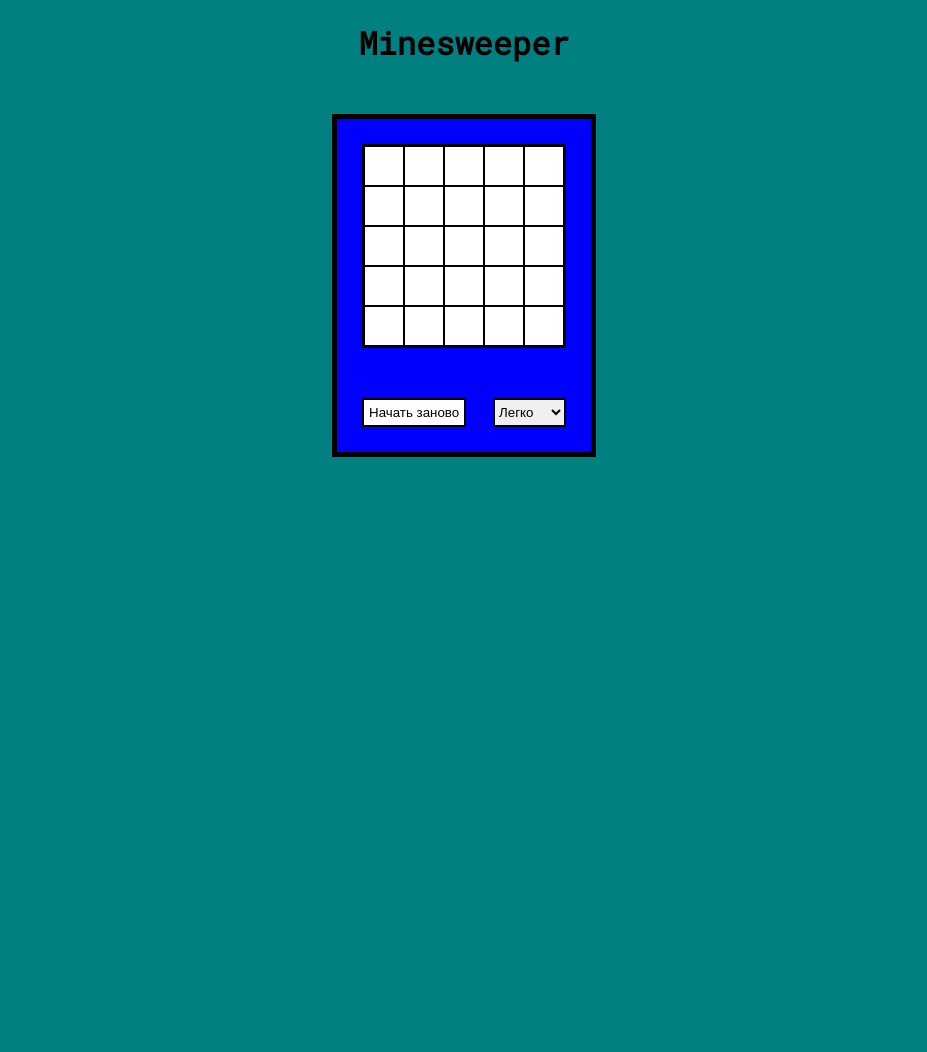
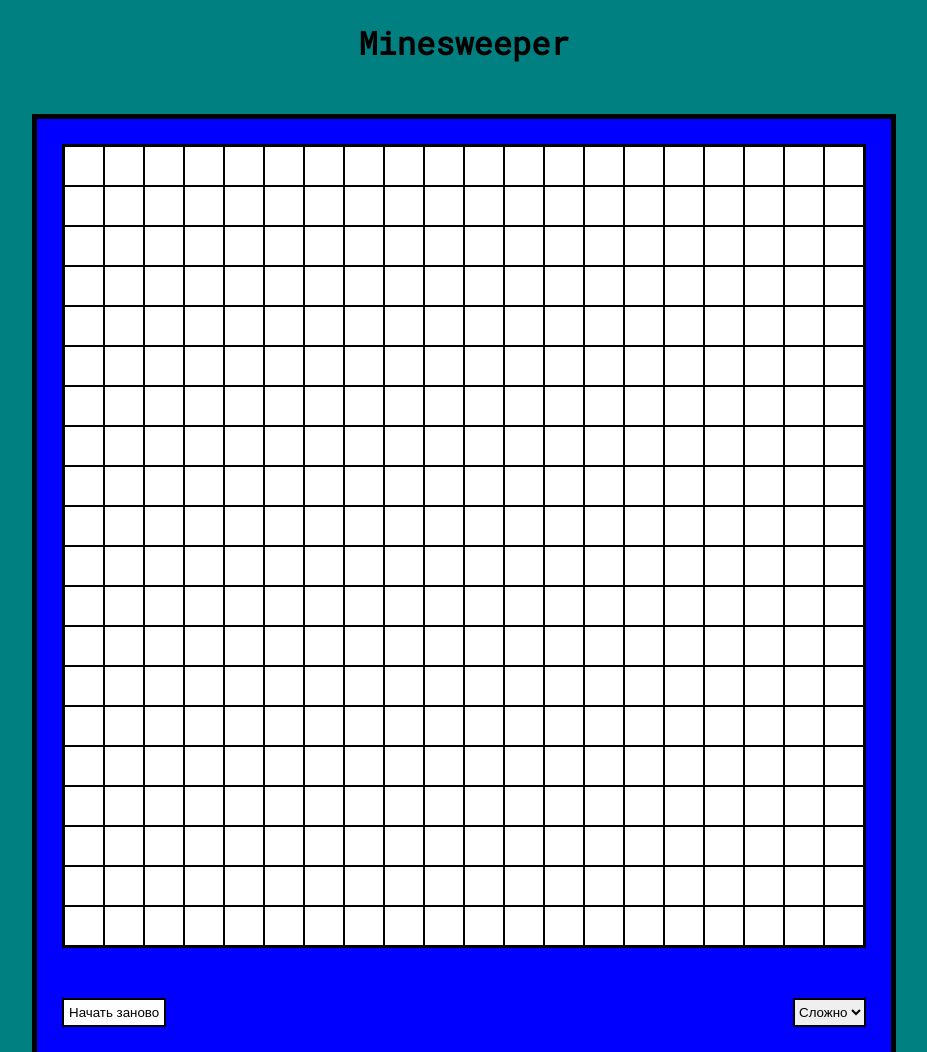
Before and after one commit to Kmsbismarckx/minesweeper, a plain HTML site: page index.html in a window 1280 px wide. Shown: the top 1052 px of the page, without its empty margins (176-1103 px from the left). Before the commit the page ends 800 px from the top, so only its background shows below. Drawn offline with Linux system fonts and the light colour scheme.

Commit message:
refactoring

```diff
--- a/index.html
+++ b/index.html
@@ -12,9 +12,9 @@
       <form class="settings" action="">
         <button class="reset" type="submit">Начать заново</button>
         <select class="level" name="level" id="">
-          <option value="5" selected>Легко</option>
+          <option value="5" >Легко</option>
           <option value="10">Средне</option>
-          <option value="20">Сложно</option>
+          <option value="20" selected>Сложно</option>
         </select>
       </form>
     </div>
--- a/src/bombsAround/bombsAround.js
+++ b/src/bombsAround/bombsAround.js
@@ -35,6 +35,8 @@ export function bombsAround(index, size, bombs) {
         }
 
     }
-    console.log(1)
-    return count;
+    return {
+        aroundCells,
+        count
+    };
 }
--- a/src/setField/setField.js
+++ b/src/setField/setField.js
@@ -4,7 +4,7 @@ import {gameWinCheck} from "../gameWinCheck/gameWinCheck.js";
 import {gameWin} from "../gameWin/gameWin.js";
 
 export function setField(size) {
-    const mines = Math.round(Math.pow(size, 1.5));
+    const mines = Math.round(Math.pow(size, 1));
     const field = document.querySelector('.field');
     const cellsCount = Math.pow(size, 2);
     field.innerHTML = '<button class="cell"></button>'.repeat(cellsCount);
@@ -21,6 +21,7 @@ export function setField(size) {
         .map((item) => item + 1)
         .sort((a, b) => a - b);
     const flags = [];
+    let greedCells = [];
 
     cells.forEach((button, i) => {
         button.id = `${i + 1}`;
@@ -37,7 +38,7 @@ export function setField(size) {
                 gameOver(bombs, cells, field);
                 cells.forEach((item) => item.disabled = true);
             } else if (!cell.classList.contains('flag')) {
-                cell.innerHTML = bombsAround(+cell.id, size, bombs);
+                cell.innerHTML = bombsAround(+cell.id, size, bombs).count;
                 cell.disabled = true;
             }
 
```
